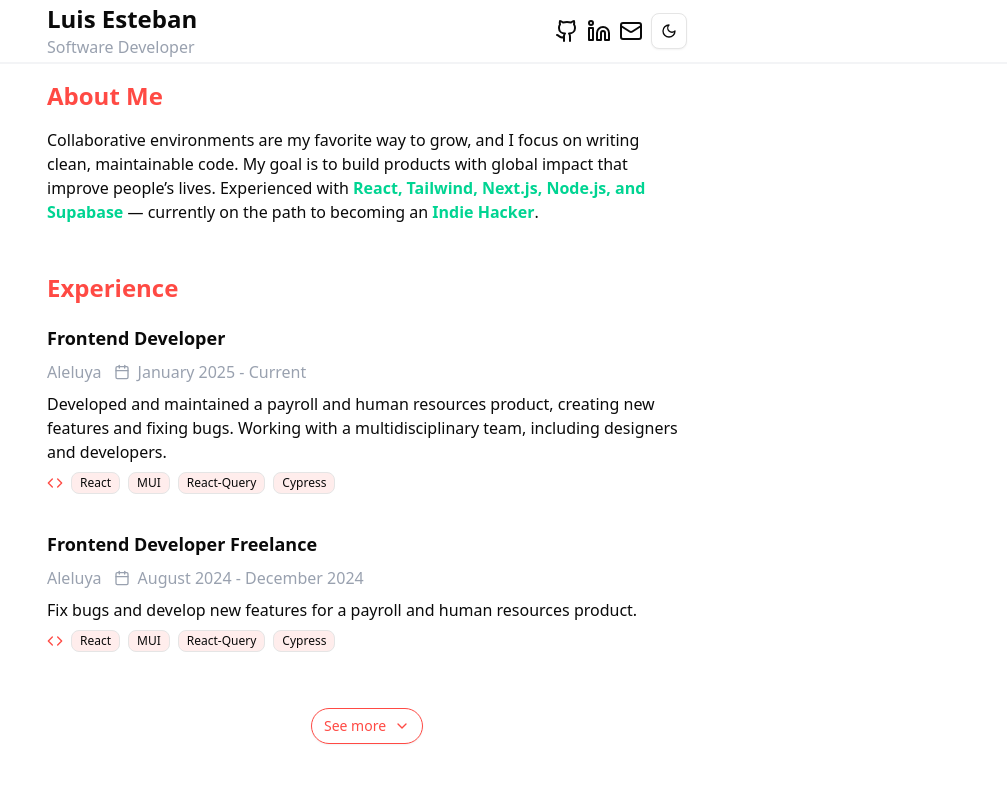
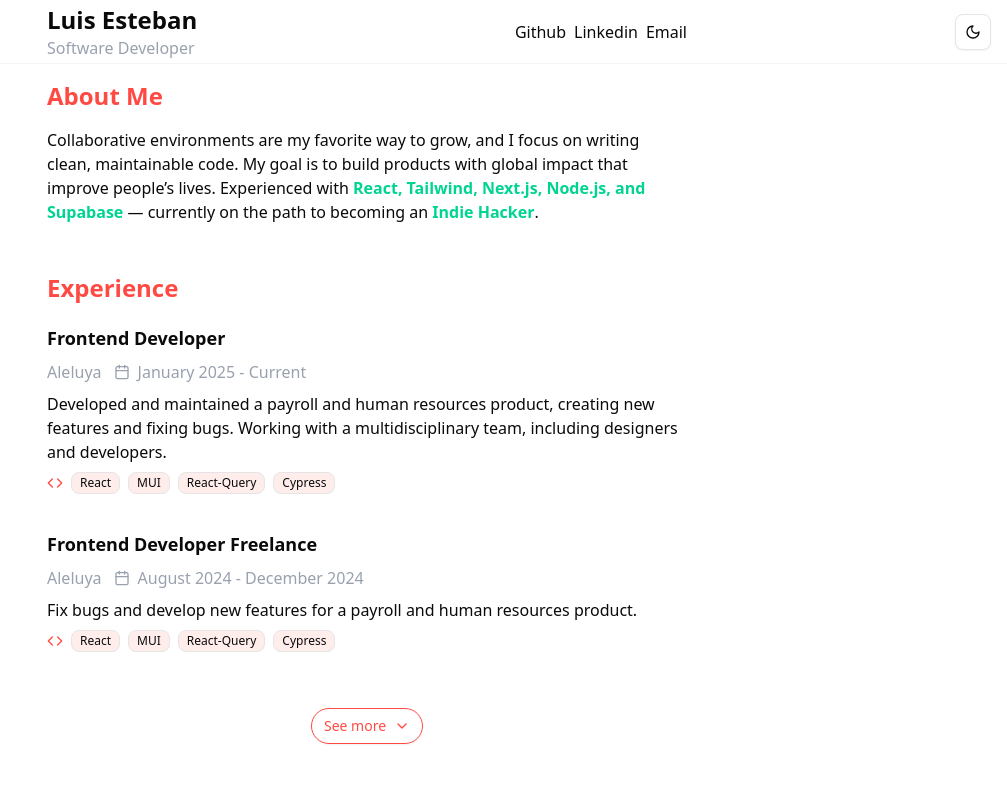
Before and after one commit to LEstebanR/lesteban, a Next.js app: page / in a window 1280 px wide. Shown: the top 797 px of the page, without its empty margins (273-1280 px from the left). Built offline with nearby package versions, Linux system fonts and the light colour scheme.

Commit message:
update header (#167)
* update header

* update header

```diff
--- a/app/layout.tsx
+++ b/app/layout.tsx
@@ -82,7 +82,7 @@ export default function RootLayout({
       <head>
         <meta
           name="description"
-          content="Portafolio de Luis Esteban Ramirez, desarrollador web especializado en Next.js y React."
+          content="Luis Esteban Ramirez is a software developer specialized in web development and applications. Experience in React, TypeScript, and full-stack development."
         />
         <meta
           name="keywords"
--- a/components/ui/header.tsx
+++ b/components/ui/header.tsx
@@ -1,42 +1,96 @@
+"use client";
+
 import { Link } from "@/components/ui/link";
-import { Github, Linkedin, Mail } from "lucide-react";
+import { Github, Linkedin, Mail, Menu, Moon, Sun } from "lucide-react";
 import { ThemeToggle } from "@/components/ui/theme-toggle";
-
+import {
+  DropdownMenu,
+  DropdownMenuContent,
+  DropdownMenuItem,
+  DropdownMenuSeparator,
+  DropdownMenuTrigger,
+  DropdownMenuGroup,
+} from "@/components/ui/dropdown-menu";
+import { Button } from "./button";
+import { useTheme } from "next-themes";
 export const HEADER_LINKS = [
   {
-    label: <Github />,
+    icon: <Github />,
     href: "https://github.com/LEstebanR",
+    label: "Github",
   },
   {
-    label: <Linkedin />,
+    icon: <Linkedin />,
     href: "https://www.linkedin.com/in/lestebanr/",
+    label: "Linkedin",
   },
   {
-    label: <Mail />,
+    icon: <Mail />,
     href: "mailto:leramirezca@gmail.com",
+    label: "Email",
   },
 ];
 
 type HeaderLink = {
-  label: React.ReactNode;
+  icon: React.ReactNode;
   href: string;
+  label: string;
 };
 
 export function Header() {
+  const { setTheme } = useTheme();
+
   return (
-    <header className="fixed top-0 right-0 left-0 z-10 flex h-16 items-center justify-center border-b-2 border-gray-100 dark:border-gray-600   bg-background">
-      <div className="flex w-full items-center justify-between px-4 lg:w-3/6 lg:px-0 2xl:w-2/6">
-        <div className="w-1/2">
+    <header className="fixed top-0 right-0 left-0 z-10 flex h-16 items-center border-b-1 border-gray-100 dark:border-gray-700 py-1 bg-background w-full">
+      <div className="flex w-full items-center justify-between  ">
+        <div className="md:flex-1" />
+        <div className="flex items-center justify-between md:px-4 px-2 lg:w-3/6 lg:px-0 2xl:w-2/6 w-full">
+          <div className="md:w-1/2">
             <h1 className="text-2xl font-bold">Luis Esteban</h1>
             <h2 className="text-muted">Software Developer</h2>
           </div>
-        <div className="flex w-1/2 flex-wrap items-center justify-end gap-2 px-1 md:px-0">
+          <div className="w-1/2 flex-wrap items-center justify-end gap-2 px-1 md:px-0 hidden md:flex">
             {HEADER_LINKS.map((link: HeaderLink, index: number) => (
               <Link href={link.href} key={index}>
                 {link.label}
               </Link>
             ))}
+          </div>
+          <div className="md:hidden">
+            <DropdownMenu>
+              <DropdownMenuTrigger className="cursor-pointer" asChild>
+                <Button variant="outline" size="icon">
+                  <Menu />
+                </Button>
+              </DropdownMenuTrigger>
+              <DropdownMenuContent className="w-36 bg-background m-1">
+                <DropdownMenuGroup>
+                  {HEADER_LINKS.map((link: HeaderLink, index: number) => (
+                    <DropdownMenuItem key={index}>
+                      <Link href={link.href}>
+                        {link.icon}
+                        {link.label}
+                      </Link>
+                    </DropdownMenuItem>
+                  ))}
+                </DropdownMenuGroup>
+                <DropdownMenuSeparator />
+                <DropdownMenuItem onClick={() => setTheme("dark")}>
+                  <Moon />
+                  Dark
+                </DropdownMenuItem>
+                <DropdownMenuItem onClick={() => setTheme("light")}>
+                  <Sun />
+                  Light
+                </DropdownMenuItem>
+              </DropdownMenuContent>
+            </DropdownMenu>
+          </div>
+        </div>
+        <div className="flex-1  justify-end hidden md:flex">
+          <div className="flex items-center gap-2 pr-4">
             <ThemeToggle />
+          </div>
         </div>
       </div>
     </header>
--- a/package.json
+++ b/package.json
@@ -9,7 +9,7 @@
     "lint": "next lint"
   },
   "dependencies": {
-    "@radix-ui/react-dropdown-menu": "^2.1.14",
+    "@radix-ui/react-dropdown-menu": "^2.1.15",
     "@radix-ui/react-slot": "^1.2.2",
     "@vercel/analytics": "^1.5.0",
     "class-variance-authority": "^0.7.1",
```
Also changed, not shown: 2 other files (tests, documents, lock files or other folders). Lines whose indentation alone changed are shown as unchanged.
